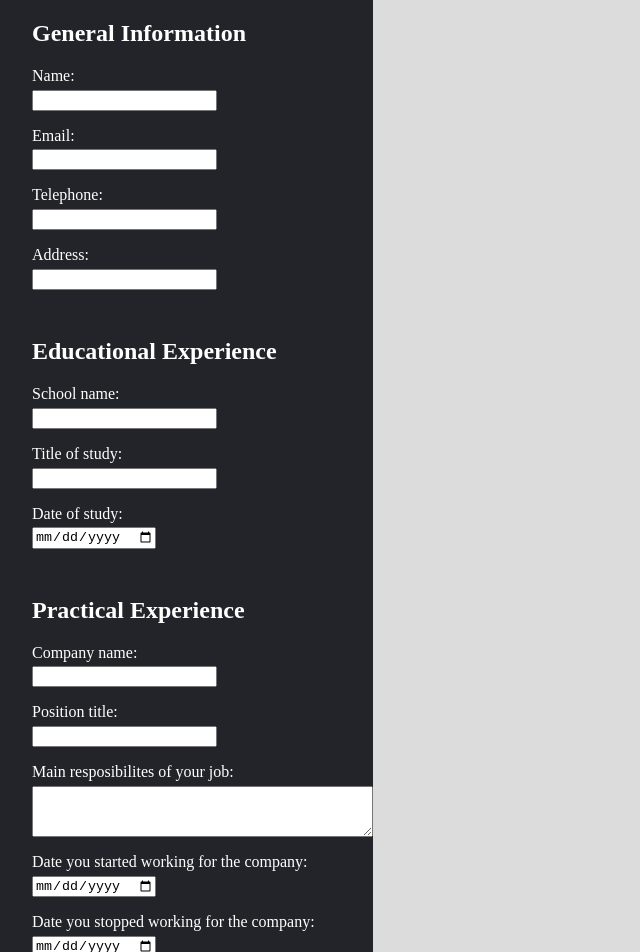
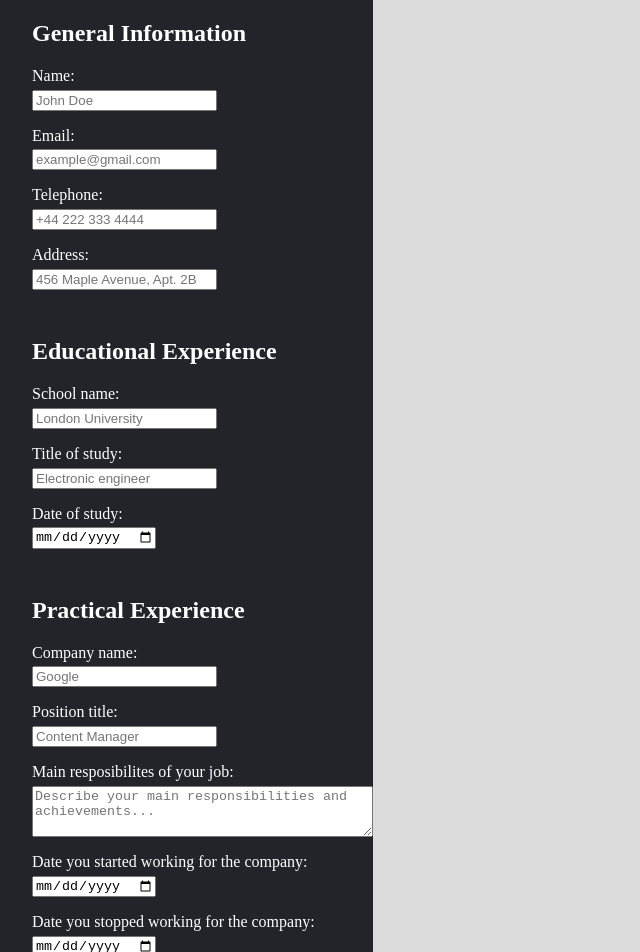
Before and after one commit to Muze32/CV-Application, a React (Vite) app: page / in a window 1280 px wide. Shown: the top 952 px of the page, without its empty margins (0-640 px from the left). Built offline with nearby package versions, Linux system fonts and the light colour scheme.

Commit message:
Add placeholder values

```diff
--- a/src/components/cv.jsx
+++ b/src/components/cv.jsx
@@ -35,7 +35,7 @@ function DateField({ dateStart, dateEnd }) {
   const date1Str = date1.toLocaleDateString();
   const date2Str = date2.toLocaleDateString();
 
-  if (!dateStart) return <span>{dateEnd}</span>;
+  if (!dateStart && dateEnd) return <span>{date2Str}</span>;
   if (date1 >= date2 || !dateEnd) return null;
 
   return (
--- a/src/components/form.jsx
+++ b/src/components/form.jsx
@@ -4,7 +4,7 @@ import "../styles/form.css";
 //TODO: Los inputs no realizan validacion al ingresar informacion en ellos
 
 function FormField({ field, obj, onChange }) {
-  const { name, text, type } = field;
+  const { name, text, type, placeholder } = field;
   const value = obj[name];
 
   return (
@@ -16,6 +16,7 @@ function FormField({ field, obj, onChange }) {
           value={value}
           onChange={onChange}
           name={name}
+          placeholder={placeholder || null}
         />
       ) : (
         <textarea
@@ -24,8 +25,9 @@ function FormField({ field, obj, onChange }) {
           cols="40"
           value={value}
           onChange={onChange}
-          minLength={20}
+          minLength={25}
           maxLength={100}
+          placeholder={placeholder}
         ></textarea>
       )}
     </label>
--- a/src/data.js
+++ b/src/data.js
@@ -1,19 +1,42 @@
 const personFields = [
-  { text: "Name", name: "name" },
-  { text: "Email", type: "email", name: "email" },
-  { text: "Telephone", type: "tel", name: "tel" },
-  {text: "Address", name: "address"}
+  { text: "Name", name: "name", placeholder: "John Doe" },
+  {
+    text: "Email",
+    type: "email",
+    name: "email",
+    placeholder: "example@gmail.com",
+  },
+  {
+    text: "Telephone",
+    type: "tel",
+    name: "tel",
+    placeholder: "+44 222 333 4444",
+  },
+  {
+    text: "Address",
+    name: "address",
+    placeholder: "456 Maple Avenue, Apt. 2B",
+  },
 ];
 const expFields = [
-  { text: "School name", name: "organization" },
-  { text: "Title of study", name: "title" },
+  {
+    text: "School name",
+    name: "organization",
+    placeholder: "London University",
+  },
+  { text: "Title of study", name: "title", placeholder: "Electronic engineer" },
   { text: "Date of study", type: "date", name: "dateEnd" },
 ];
 
 const practExpFields = [
-  { text: "Company name", name: "organization" },
-  { text: "Position title", name: "title" },
-  { text: "Main resposibilites of your job", name: "responsibilities", type: "textarea" },
+  { text: "Company name", name: "organization", placeholder: "Google" },
+  { text: "Position title", name: "title", placeholder: "Content Manager" },
+  {
+    text: "Main resposibilites of your job",
+    name: "responsibilities",
+    type: "textarea",
+    placeholder: "Describe your main responsibilities and achievements...",
+  },
   {
     text: "Date you started working for the company",
     name: "dateStart",
```
